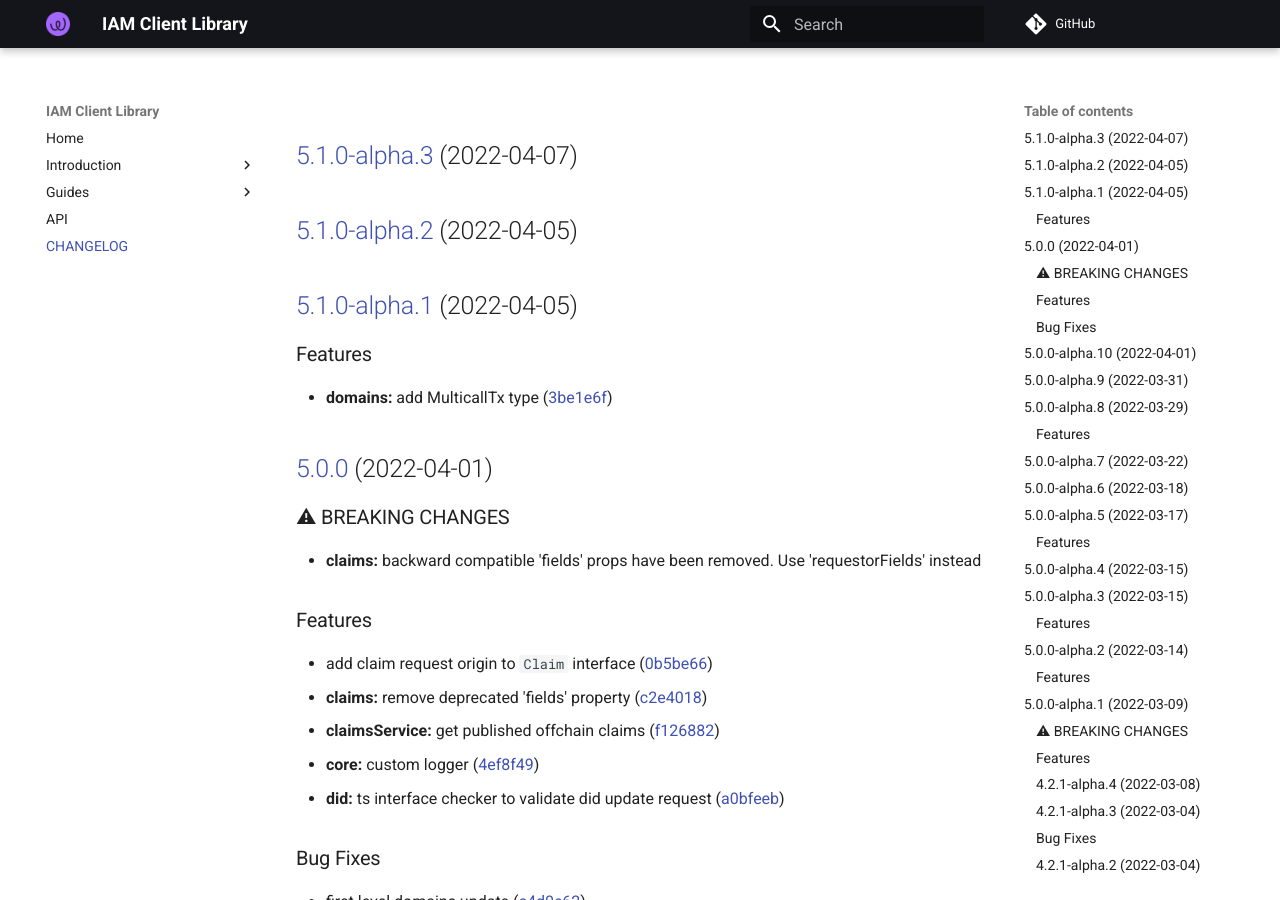
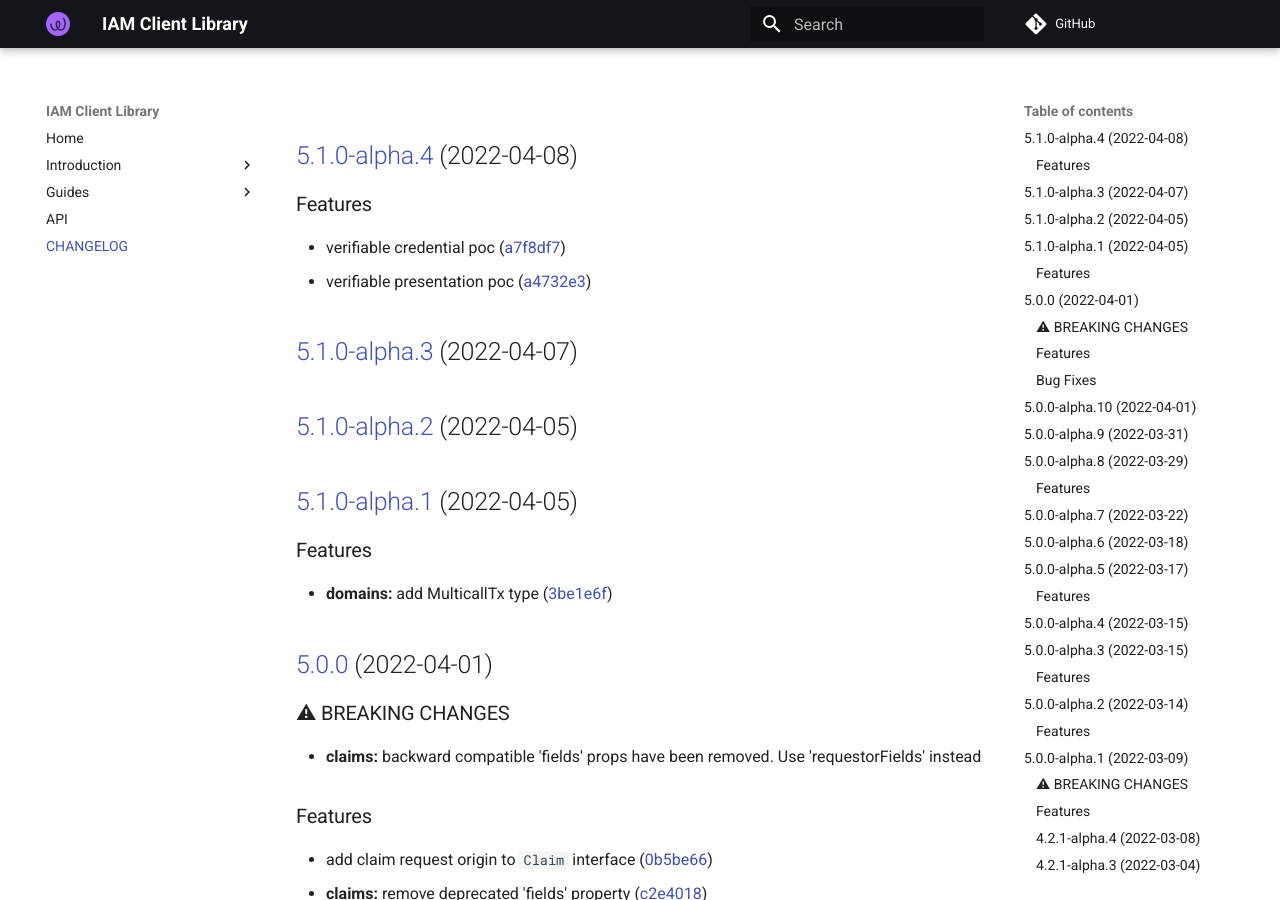
Before and after one commit to energywebfoundation/iam-client-lib, an MkDocs documentation site: the page built from docs/CHANGELOG.md, in a window 1280 px wide and 900 px high. Built offline with MkDocs 1.6.1 and Material for MkDocs 9.7.7, drawn with Linux system fonts in a browser that asks for light colours; comment, search, counter and statistics services are not loaded.

Commit message:
chore(release): 5.1.0-alpha.4 [skip ci]
## [5.1.0-alpha.4](https://github.com/energywebfoundation/iam-client-lib/compare/v5.1.0-alpha.3...v5.1.0-alpha.4) (2022-04-08)

### Features

* verifiable credential poc ([a7f8df7](https://github.com/energywebfoundation/iam-client-lib/commit/a7f8df759f1bae954b19ac80c526aa3608551079))
* verifiable presentation poc ([a4732e3](https://github.com/energywebfoundation/iam-client-lib/commit/a4732e36ee9b4034a0986d0d99f550c4166eb98d))

```diff
--- a/docs/CHANGELOG.md
+++ b/docs/CHANGELOG.md
@@ -1,3 +1,11 @@
+## [5.1.0-alpha.4](https://github.com/energywebfoundation/iam-client-lib/compare/v5.1.0-alpha.3...v5.1.0-alpha.4) (2022-04-08)
+
+
+### Features
+
+* verifiable credential poc ([a7f8df7](https://github.com/energywebfoundation/iam-client-lib/commit/a7f8df759f1bae954b19ac80c526aa3608551079))
+* verifiable presentation poc ([a4732e3](https://github.com/energywebfoundation/iam-client-lib/commit/a4732e36ee9b4034a0986d0d99f550c4166eb98d))
+
 ## [5.1.0-alpha.3](https://github.com/energywebfoundation/iam-client-lib/compare/v5.1.0-alpha.2...v5.1.0-alpha.3) (2022-04-07)
 
 ## [5.1.0-alpha.2](https://github.com/energywebfoundation/iam-client-lib/compare/v5.1.0-alpha.1...v5.1.0-alpha.2) (2022-04-05)
--- a/package.json
+++ b/package.json
@@ -1,6 +1,6 @@
 {
   "name": "iam-client-lib",
-  "version": "5.1.0-alpha.3",
+  "version": "5.1.0-alpha.4",
   "description": "Library for Decentralized Identity and Access Management",
   "main": "dist/index.js",
   "module": "dist/index.esm.js",
```
